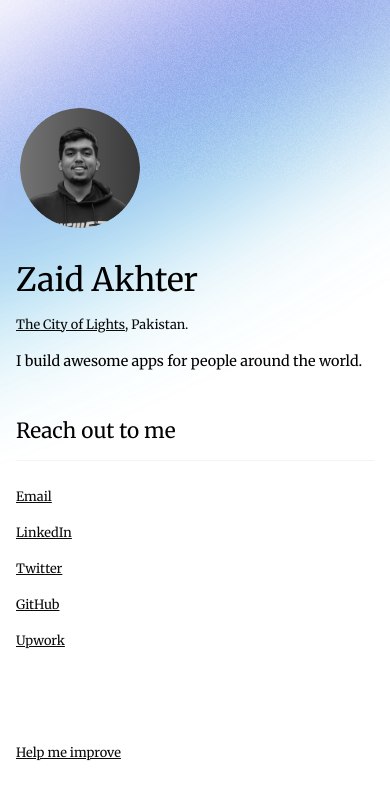
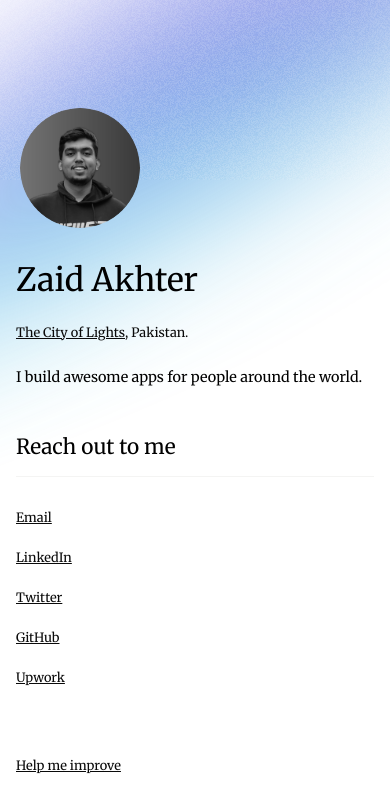
Before and after one commit to zaidakhterr/simple-portfolio, a Next.js app: page / in a window 390 px wide. Shown: the top 812 px of the page. Built offline with nearby package versions, Linux system fonts and the light colour scheme.

Commit message:
link widths

```diff
--- a/styles/globals.css
+++ b/styles/globals.css
@@ -142,7 +142,18 @@ a:active {
 .content a {
   font-size: 0.8rem;
   color: var(--link-color);
+  padding-bottom: 0.5rem;
+  padding-top: 0.5rem;
+  margin-bottom: 0.25rem;
+}
+
+.content .sub {
   margin-bottom: 1.25rem;
+}
+
+.content :not(.sub) a {
+  display: inline-block;
+  width: 100%;
 }
 
 .content p {
@@ -188,14 +199,16 @@ a:active {
 
   .content ul {
     flex-direction: column;
+    margin-bottom: 3rem;
   }
 
   .content li {
-    margin-bottom: 1rem;
+    margin-bottom: 0.25rem;
   }
 
   .content .feedback {
-    padding-bottom: 2rem;
+    padding-bottom: 3rem;
+    width: 100%;
   }
 }
 
```
